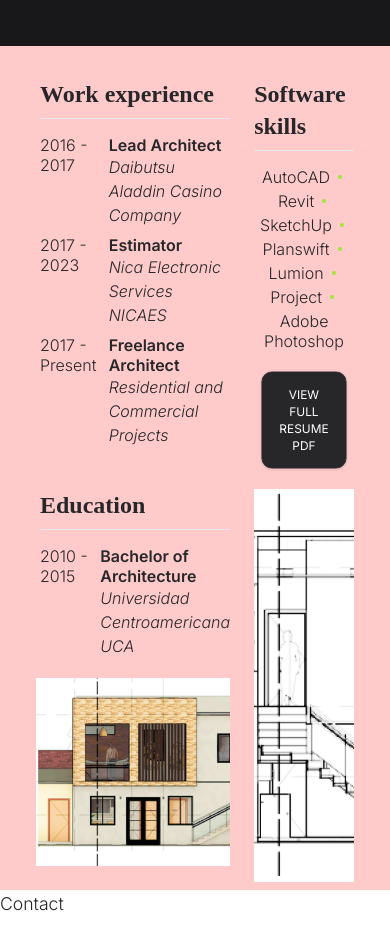
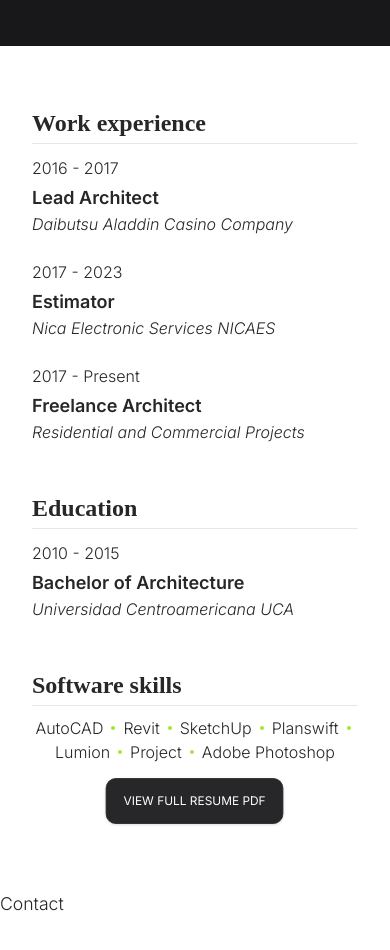
Before and after one commit to liz-garcia/architect-portfolio, a React (Vite) app in the folder client/: page / in a window 390 px wide. Shown: the part 2486-3436 px from the top of the page. Built offline with nearby package versions, Linux system fonts and the light colour scheme; a web font is replaced by a local one.

Commit message:
Fixed sizing for sm and xs screens on portrait mode.

```diff
--- a/client/src/pages/About/ResumeSection.jsx
+++ b/client/src/pages/About/ResumeSection.jsx
@@ -4,36 +4,36 @@ import Image from "../../components/Image.jsx";
 import PrimaryLink from "../../components/Buttons/PrimaryLink.jsx";
 
 const resumeSectionStyle =
-  "min-h-fit h-screen grid grid-cols-3 xl:grid-cols-[1fr_2fr_2fr] grid-rows-[1fr_2fr] lg:grid-rows-[2fr_1fr_3fr] lg:grid-cols-[1fr_1fr_1fr] gap-4 xl:gap-2 px-16 py-12 pb-4 lg:px-12 lg:pt-8 lg:pb-2 3xl:p-20 md:gap-1 md:px-8 sm:bg-zinc-400 xs:bg-red-200";
+  "min-h-fit h-screen grid grid-cols-3 xl:grid-cols-[1fr_2fr_2fr] grid-rows-[1fr_2fr] lg:grid-rows-[2fr_1fr_3fr] lg:grid-cols-[1fr_1fr_1fr] gap-4 xl:gap-2 px-16 py-12 pb-4 lg:px-12 lg:pt-8 lg:pb-2 3xl:p-20 md:gap-1 md:px-8 sm:min-h-fit sm:h-screen sm:flex sm:flex-col sm:gap-8 xs:gap-8 sm:place-content-center sm:pt-8 sm:pb-8 xs:py-8 xs:px-8";
 const resumeSubsection =
-  "p-2 pt-0 flex flex-col gap-2 3xl:p-8 3xl:gap-4 lg:gap-2 lg:pb-2 2xl:text-[1.09rem] xl:text-[1.05rem] lg:text-base";
+  "p-2 pt-0 flex flex-col gap-2 3xl:p-8 3xl:gap-4 lg:gap-2 lg:pb-2 2xl:text-[1.09rem] xl:text-[1.05rem] lg:text-base sm:gap-2 sm:min-h-fit sm:pb-0 xs:pb-0";
 const h1Style =
-  "font-serif font-bold text-3xl xl:text-[1.85rem] pb-2 3xl:text-5xl border-b mb-2 lg:text-[1.75rem] md:text-2xl";
+  "font-serif font-bold text-3xl xl:text-[1.85rem] pb-2 3xl:text-5xl border-b mb-2 lg:text-[1.75rem] md:text-2xl sm:text-2xl sm:pb-2 sm:mb-2 xs:text-2xl xs:pb-1 xs:mb-1";
 const infoContainer =
-  "leading-tight grid grid-rows-1 grid-cols-[1fr_2fr] gap-4 xl:gap-2";
-const dateStyle = "3xl:text-2xl";
-const itemTitle = "font-semibold 3xl:text-2xl";
+  "leading-tight grid grid-rows-1 grid-cols-[1fr_2fr] gap-4 xl:gap-2 sm:gap-1 sm:pb-2 xs:pb-4 xs:gap-1";
+const dateStyle = "3xl:text-2xl sm:text-base";
+const itemTitle = "font-semibold 3xl:text-2xl sm:text-base xs:text-lg";
 const itemDetail = "text-sm lg:text-base italic 3xl:text-xl";
 const education =
-  "lg:col-start-1 lg:col-span-2 lg:row-start-2 lg:row-span-1 lg:pr-8 md:pr-4";
+  "lg:col-start-1 lg:col-span-2 lg:row-start-2 lg:row-span-1 lg:pr-8 md:pr-4 sm:order-2 sm:pr-0 sm:px-0";
 const educationInfo =
-  "lg:grid lg:grid-rows-1 lg:grid-cols-[1fr_2fr] xl:flex xl:flex-col xl:gap-1";
+  "lg:grid lg:grid-rows-1 lg:grid-cols-[1fr_2fr] xl:flex xl:flex-col xl:gap-1 xs:flex xs:flex-col";
 const workExperience =
-  "lg:col-start-1 lg:col-span-2 lg:row-start-1 lg:row-span-1 lg:pr-8 md:pr-4";
-const workExperienceInfo = "";
+  "lg:col-start-1 lg:col-span-2 lg:row-start-1 lg:row-span-1 lg:pr-8 md:pr-4 sm:order-first sm:pr-0 sm:px-0";
+const workExperienceInfo = "xs:flex xs:flex-col";
 const softwareSkills =
-  "lg:col-start-3 lg:row-start-1 lg:col-span-1 lg:row-span-1 lg:px-1 lg:pb-1 lg:text-[0.95rem]";
+  "lg:col-start-3 lg:row-start-1 lg:col-span-1 lg:row-span-1 lg:px-1 lg:pb-1 lg:text-[0.95rem] sm:order-3 sm:pr-0 sm:px-0";
 const softwareList =
-  "leading-tight flex flex-wrap gap-1 text-center justify-center lg:p-1 lg:pt-0 3xl:text-2xl 3xl:gap-4";
+  "leading-tight flex flex-wrap gap-1 text-center justify-center lg:p-1 lg:pt-0 3xl:text-2xl 3xl:gap-4 sm:px-0";
 const dotStyle =
-  "w-1 h-1 bg-lime-400 rounded place-self-center mx-2 last:hidden lg:mx-1";
+  "w-1 h-1 bg-lime-400 rounded place-self-center mx-2 last:hidden lg:mx-1 sm:mx-2 xs:mx-1";
 const buttonContainer = "mx-auto my-auto xl:scale-95 lg:scale-[0.85]";
 // const pictures = "py-4 xl:pt-2 lg:px-2";
 const pictures = "xl:pt-2 lg:px-2 md:px-1";
 const smallPicture =
-  "lg:col-start-3 lg:col-span-1 lg:row-start-2 lg:row-span-2 lg:pt-0";
+  "lg:col-start-3 lg:col-span-1 lg:row-start-2 lg:row-span-2 lg:pt-0 sm:hidden";
 const largePicture =
-  "col-span-2 lg:row-start-3 lg:col-start-1 lg:col-span-2 lg:pr-8 md:pr-4 lg:mb-4";
+  "col-span-2 lg:row-start-3 lg:col-start-1 lg:col-span-2 lg:pr-8 md:pr-4 lg:mb-4 sm:hidden xs-landscape:hidden";
 
 const ResumeSection = () => {
   return (
@@ -108,7 +108,7 @@ const ResumeSection = () => {
             src={resumePicture2}
             altText="resumePicture"
             objectFit="cover"
-            objectExtra="object-left-bottom"
+            objectExtra="object-left-bottom sm:object-center"
           />
         </div>
         <div id="resumePicture1" className={`${pictures} ${smallPicture}`}>
--- a/client/src/pages/Home/HeroSection.jsx
+++ b/client/src/pages/Home/HeroSection.jsx
@@ -13,7 +13,7 @@ const heroTitleStyle =
 const h1Style =
   "h-320-w-658-landscape:landscape:text-[2.25rem] md:landscape:pt-4 font-serif italic font-bold mb-4 lg:mb-2 lg:mt-0 lg:pt-0 sm:text-[3.15rem]/[2.5rem] lg:text-[3.45rem]/[3.15rem] xl:text-7xl/[4rem] 2xl:text-[5.5rem]/[4.5rem] 3xl:text-9xl/[6.5rem] md:mb-2 sm:mb-0 sm:pb-0 sm:pt-2 xs:text-[2.75rem]/[2.15rem] 2xs:text-[2.15rem]/[2rem] h-667-w-375:text-[2.35rem]/[2rem] h-658-w-320:text-[2.25rem]/[1.75rem] h-568-w-320:text-[1.95rem] h-658-w-320-landscape:text-4xl h-568-w-320-landscape:text-5xl h-568-w-320-landscape:scale-90 h-667-w-375-landscape:text-4xl h-568-w-320-landscape:pt-0 h-1366-w-1024:text-7xl/tight h-1366-w-1024:mb-2 lg-portrait:pb-0 lg-portrait:mb-1 xs-landscape:text-[2.5rem]/[2.24rem] xs-landscape:scale-[1.02] h-414-w-896-landscape:text-5xl/[2.55rem] h-414-w-896-landscape:mb-2 h-568-w-320-landscape:landscape:text-3xl/[1.25rem] md-landscape:pb-0 md-landscape:mb-0 md-landscape:text-[3rem]/[3.15rem] lg-portrait-h-1138:text-[4rem]/tight lg-portrait-h-1138:mb-0 h-844-w-390-landscape:landscape:mb-2 md:pt-2 h-658-w-320-landscape:mb-1 h-658-w-320-landscape:landscape:mt-0 h-540-w-720-landscape:landscape:text-5xl h-540-w-720-landscape:landscape:pt-0 h-540-w-720-landscape:landscape:mb-0 h-568-w-320-landscape:landscape:pt-0 h-375-w-812:portrait:scale-95";
 const h2Style =
-  "font-serif font-normal pb-2 md:px-4 2xl:px-2 mb-4 md:mb-2 2xl:text-2xl/7 lg:text-[1.25rem]/6 lg:px-0 lg:mx-0 md:text-[1.35rem]/[1.75rem] sm:text-[1.45rem]/[1.75rem] sm:py-2 sm:pt-[0.25rem] sm:px-8 xs:text-[1.45rem]/[1.75rem] 2xs:text-xl/[1.55rem] 3xl:text-4xl mx-8 xl:mx-2 3xl:mx-2 3xl:px-0 3xl:py-2 3xl:pb-4 xs:pt-3 h-658-w-320:text-base/snug h-667-w-375:text-xl/tight h-568-w-320:pt-1 h-568-w-320-landscape:text-base/snug xs-landscape:px-2 h-568-w-320-landscape:pb-0 h-1366-w-1024:text-3xl/tight h-1366-w-1024:px-24 h-568-w-320:pb-0 h-658-w-320:pb-0 xs-landscape:text-xl/tight h-658-w-320-landscape:mb-0 h-568-w-320-landscape:scale-90 h-568-w-320-landscape:landscape:text-lg/tight h-568-w-320-landscape:landscape:pb-1 md-landscape:mb-0 lg-portrait-h-1138:text-[1.65rem]/tight lg-portrait-h-1138:mx-12 lg-portrait-h-1138:mb-4 h-414-w-896-landscape:px-0 h-414-w-896-landscape:pt-1 h-414-w-896-landscape:pb-0 h-844-w-390-landscape:landscape:text-[1.15rem]/[1.40rem] h-844-w-390-landscape:landscape:pb-0 lg-landscape-932:mb-1 h-320-w-658-landscape:landscape:text-lg/tight h-540-w-720-landscape:landscape:mb-1 h-882-w-344-landscape:landscape:mb-1 h-412-w-892-landscape:landscape:px-4 h-412-w-892-landscape:landscape:scale-95 h-375-w-812:portrait:pt-2 h-375-w-812-landscape:landscape:mb-2";
+  "font-serif font-normal pb-2 md:px-4 2xl:px-2 mb-4 md:mb-2 2xl:text-2xl/7 lg:text-[1.25rem]/6 lg:px-0 lg:mx-0 md:text-[1.35rem]/[1.75rem] sm:text-[1.25rem]/[1.65rem] sm:py-2 sm:pt-[0.55rem] sm:px-8 xs:text-[1.45rem]/[1.75rem] 2xs:text-xl/[1.55rem] 3xl:text-4xl mx-8 xl:mx-2 3xl:mx-2 3xl:px-0 3xl:py-2 3xl:pb-4 xs:pt-3 h-658-w-320:text-base/snug h-667-w-375:text-xl/tight h-568-w-320:pt-1 h-568-w-320-landscape:text-base/snug xs-landscape:px-2 h-568-w-320-landscape:pb-0 h-1366-w-1024:text-3xl/tight h-1366-w-1024:px-24 h-568-w-320:pb-0 h-658-w-320:pb-0 xs-landscape:text-xl/tight h-658-w-320-landscape:mb-0 h-568-w-320-landscape:scale-90 h-568-w-320-landscape:landscape:text-lg/tight h-568-w-320-landscape:landscape:pb-1 md-landscape:mb-0 lg-portrait-h-1138:text-[1.65rem]/tight lg-portrait-h-1138:mx-12 lg-portrait-h-1138:mb-4 h-414-w-896-landscape:px-0 h-414-w-896-landscape:pt-1 h-414-w-896-landscape:pb-0 h-844-w-390-landscape:landscape:text-[1.15rem]/[1.40rem] h-844-w-390-landscape:landscape:pb-0 lg-landscape-932:mb-1 h-320-w-658-landscape:landscape:text-lg/tight h-540-w-720-landscape:landscape:mb-1 h-882-w-344-landscape:landscape:mb-1 h-412-w-892-landscape:landscape:px-4 h-412-w-892-landscape:landscape:scale-95 h-375-w-812:portrait:pt-2 h-375-w-812-landscape:landscape:mb-2";
 const heroImagesContainerStyle =
   "w-2/3 h-full md:h-2/3 md-landscape:h-1/2 sm:h-3/5 md:w-full xs:h-[60%] xs-landscape:h-[100%] h-1366-w-1024:w-full h-1366-w-1024:h-2/3";
 const heroButtonsStyle =
```
